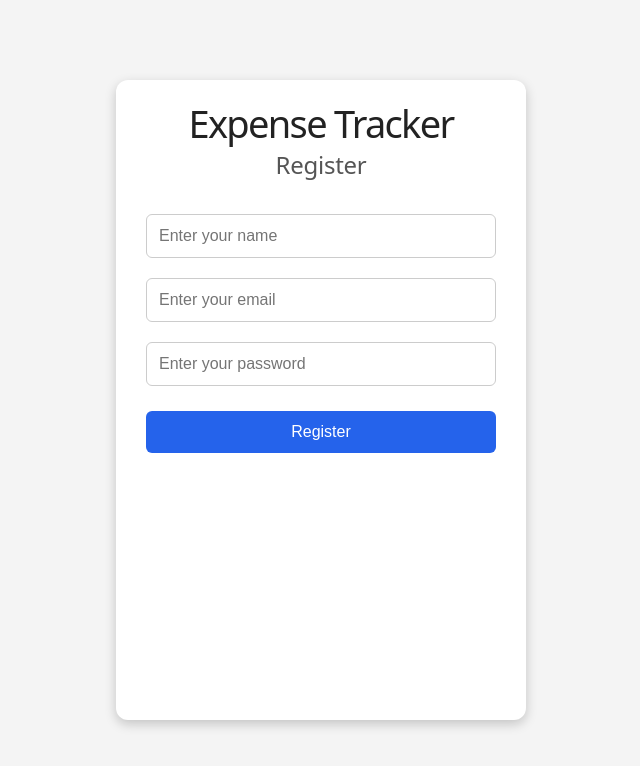
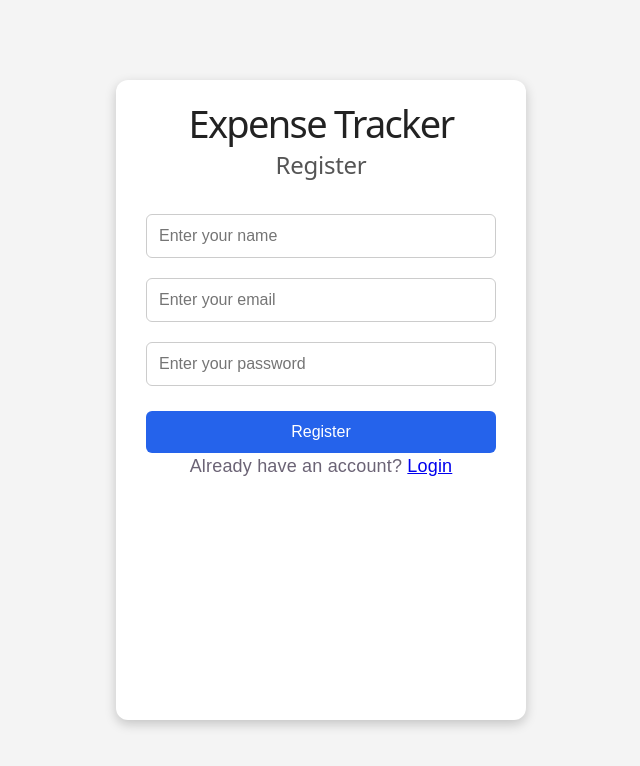
Before and after one commit to rajaryan26940-del/Expense-Tracker, a React app in the folder frontend/: page /register in a window 1280 px wide. Shown: the top 766 px of the page, without its empty margins (319-959 px from the left). Built offline with nearby package versions, Linux system fonts and the light colour scheme; the HTML template or start-up script is replaced by a standard one.

Commit message:
Add login link to register page

```diff
--- a/frontend/src/pages/Register.jsx
+++ b/frontend/src/pages/Register.jsx
@@ -1,5 +1,5 @@
 import { useState } from "react";
-import { useNavigate } from "react-router-dom";
+import { Link, useNavigate } from "react-router-dom";
 import "../styles/Login.css";
 import { registerUser } from "../services/authService";
 
@@ -68,7 +68,9 @@ if (password === "") {
 
      <button onClick={handleRegister} disabled={loading}>
   {loading ? "Registering..." : "Register"}
-</button>
+</button> <p>
+  Already have an account? <Link to="/">Login</Link>
+</p>
     </div>
   );
 }
```
